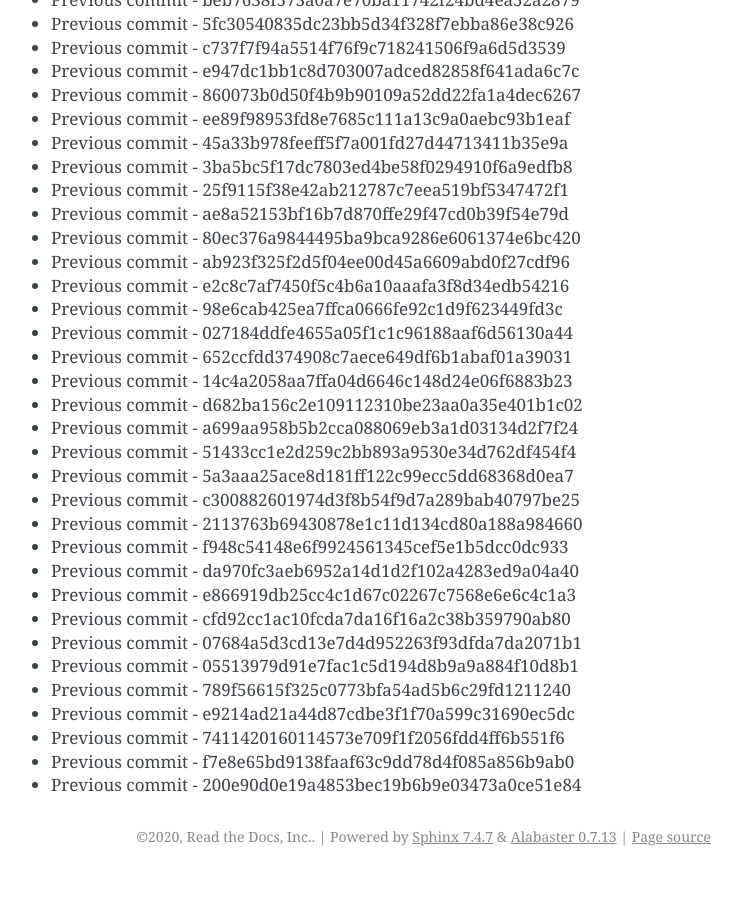
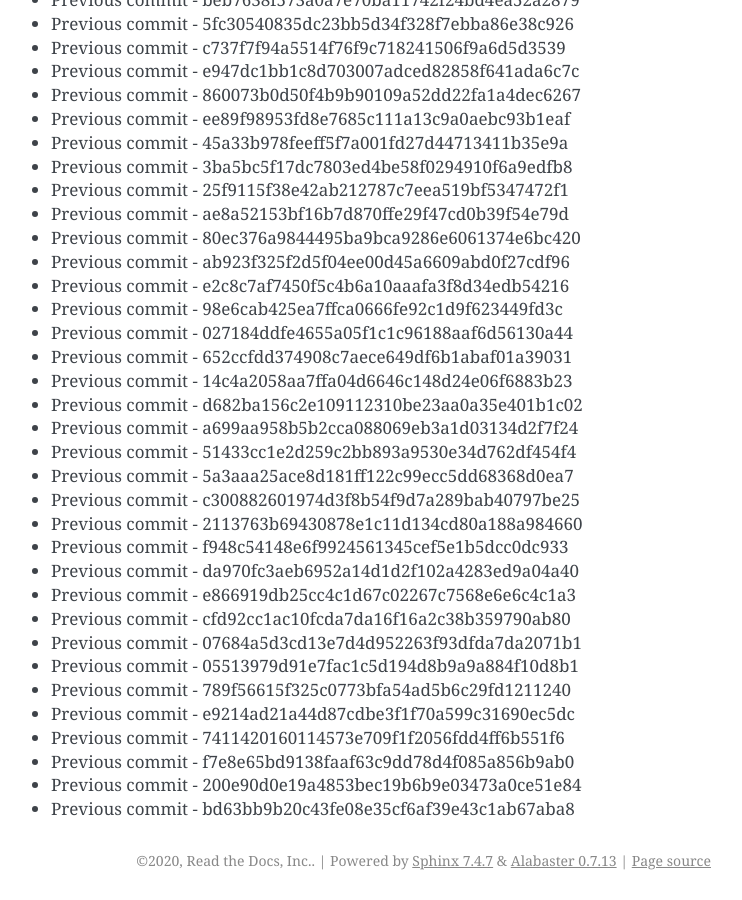
Before and after one commit to readthedocs/rtd-git-stresstest, a Sphinx documentation site: the page built from docs/updates.rst, in a window 1280 px wide and 900 px high, scrolled down 68191 px. Shown: the whole window, without its empty margins (399-1141 px from the left). Built offline with Sphinx 7.4.7, drawn with Linux system fonts in a browser that asks for light colours; before the commit the page ends 69067 px from its top, so only the background shows below that.

Commit message:
Generating commit from previous: bd63bb9b20c43fe08e35cf6af39e43c1ab67aba8

```diff
--- a/docs/updates.rst
+++ b/docs/updates.rst
@@ -2897,3 +2897,4 @@ It can be tested for any performance characteristics.
 * Previous commit - 7411420160114573e709f1f2056fdd4ff6b551f6
 * Previous commit - f7e8e65bd9138faaf63c9dd78d4f085a856b9ab0
 * Previous commit - 200e90d0e19a4853bec19b6b9e03473a0ce51e84
+* Previous commit - bd63bb9b20c43fe08e35cf6af39e43c1ab67aba8
```
